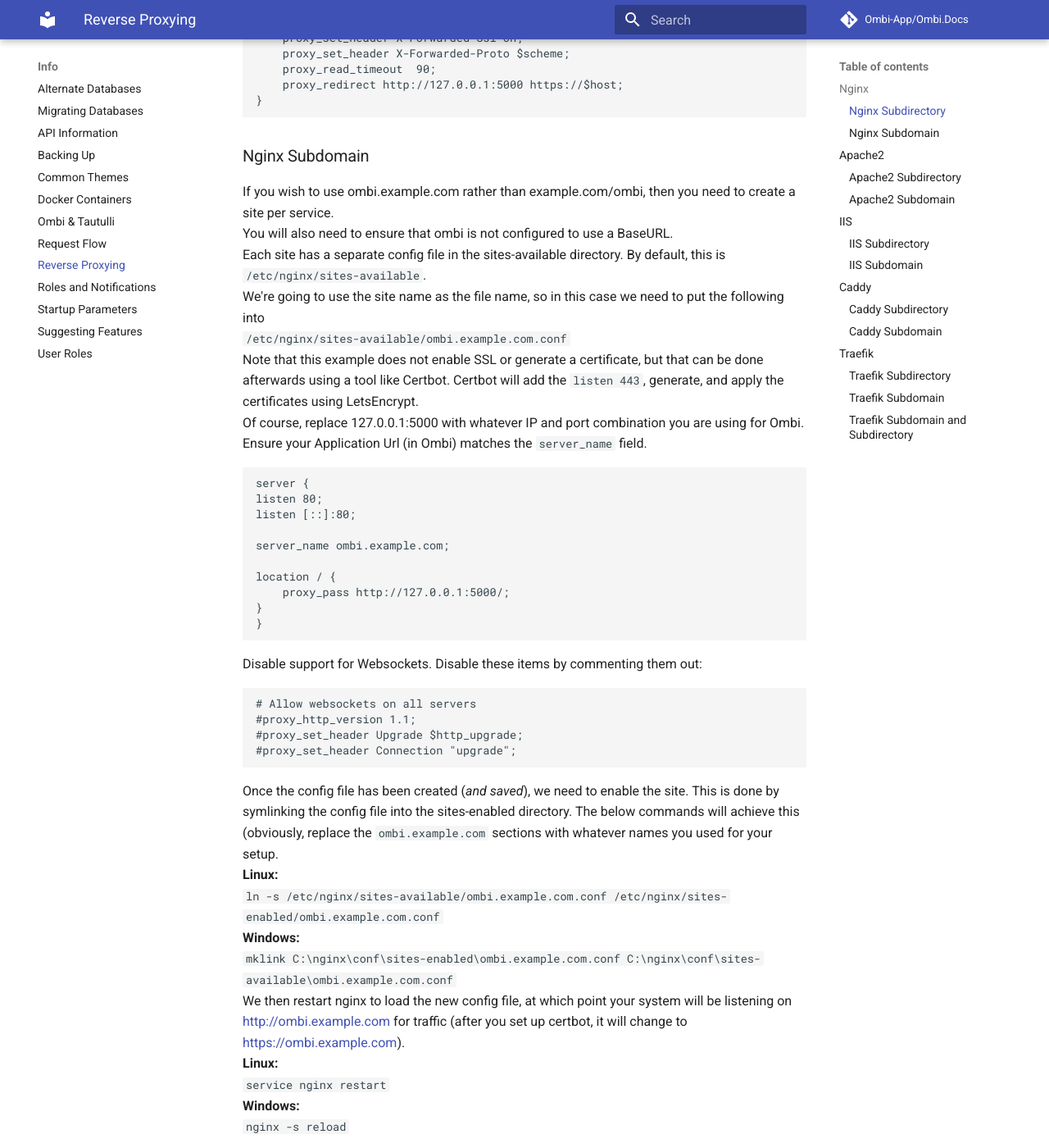
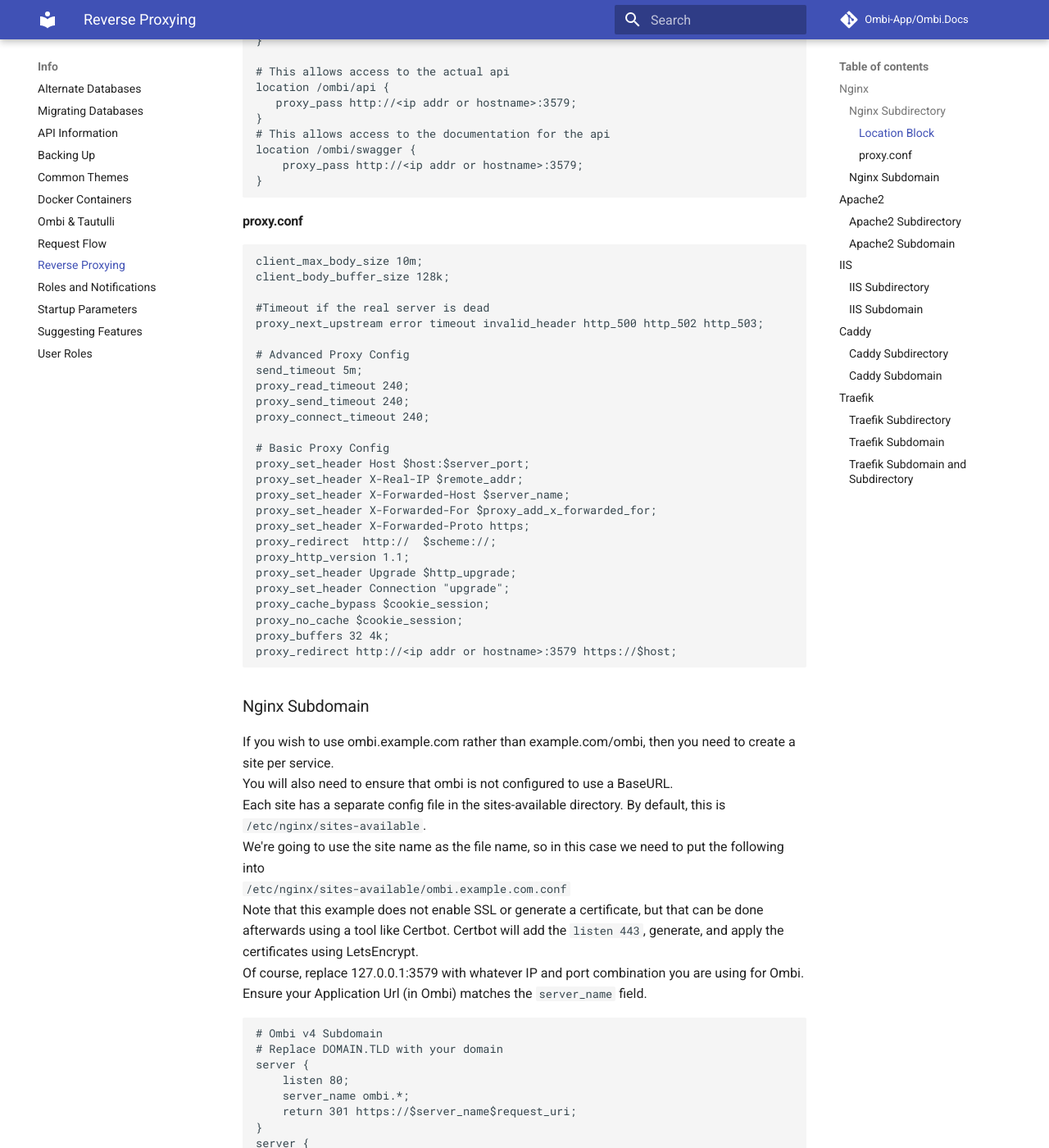
Before and after one commit to Ombi-app/Ombi.Docs, an MkDocs documentation site: the page built from docs/info/reverse-proxy.md, in a window 1280 px wide and 1400 px high, scrolled down 981 px. Shown: the whole window at 82% size. Built offline with MkDocs 1.6.1 and Material for MkDocs 9.7.7, drawn with Linux system fonts in a browser that asks for light colours; comment, search, counter and statistics services are not loaded; some of the changed text lies outside the part shown.

Commit message:
Merge reverse proxy pages

````diff
--- a/docs/info/reverse-proxy.md
+++ b/docs/info/reverse-proxy.md
@@ -6,33 +6,68 @@
 
 ## Nginx
 
+To use nginx as a reverse proxy requires no extra modules, but it does require configuring.
+
 ### Nginx Subdirectory
 
-To use nginx as a reverse proxy requires no extra modules, but it does require configuring.
-In the configuration for your nginx site (nginx.conf for the default site), you'll need to add a 'block' for catching ombi as a subpath. If you wish to use a subdomain, there is an [example further down](#nginx-subdomain).
-It goes directly below the default location, which usually looks like this:
+This is an NGINX reverse proxy configuration that **DOES** use baseurl.
+This has been tested both from a localhost redirect as well as through a router from a DMZ machine on Unbuntu 18.04.
 
-    location / {
-        root   html;
-        index  index.html index.htm;
+The advantage of this configuration is that it allows for a single certificate to provide ssl services for many different web apps.
+
+For example:
+www.somedomain.com/ombi
+www.somedomain.com/sonarr
+www.somedomain.com/radarr
+
+You would only need to install/support a certificate for **www.somedomain.com**.
+
+This configuration is if you want to run a subdirectory configuration. Note, Ombi must be started with the `--baseurl /ombi` option
+
+#### Location Block
+
+    location /ombi {
+       proxy_pass http://<ip addr or hostname>:3579;
+       include /etc/nginx/proxy.conf;
     }
 
-The block to add looks like this (some changes can be made depending on your setup, but generally this works).
-Note that if the machine hosting your application is not the same as your web server, then you'll need to replace `127.0.0.1` with the IP of your Ombi host.
-If you are using a port other than `5000`, you'll also need to update that to match.
-Nginx is smart enough to match the "ombi" in your location to the "ombi" in your BaseURL.
+    # This allows access to the actual api
+    location /ombi/api {
+       proxy_pass http://<ip addr or hostname>:3579;
+    }
+    # This allows access to the documentation for the api
+    location /ombi/swagger {
+        proxy_pass http://<ip addr or hostname>:3579;
+    }
 
-    location /ombi/ {
-        proxy_pass http://127.0.0.1:5000;
-        proxy_set_header Host $host;
-        proxy_set_header X-Forwarded-Host $server_name;
-        proxy_set_header X-Real-IP $remote_addr;
-        proxy_set_header X-Forwarded-For $proxy_add_x_forwarded_for;
-        proxy_set_header X-Forwarded-Ssl on;
-        proxy_set_header X-Forwarded-Proto $scheme;
-        proxy_read_timeout  90;
-        proxy_redirect http://127.0.0.1:5000 https://$host;
-    }
+#### proxy.conf
+
+    client_max_body_size 10m;
+    client_body_buffer_size 128k;
+
+    #Timeout if the real server is dead
+    proxy_next_upstream error timeout invalid_header http_500 http_502 http_503;
+
+    # Advanced Proxy Config
+    send_timeout 5m;
+    proxy_read_timeout 240;
+    proxy_send_timeout 240;
+    proxy_connect_timeout 240;
+
+    # Basic Proxy Config
+    proxy_set_header Host $host:$server_port;
+    proxy_set_header X-Real-IP $remote_addr;
+    proxy_set_header X-Forwarded-Host $server_name;
+    proxy_set_header X-Forwarded-For $proxy_add_x_forwarded_for;
+    proxy_set_header X-Forwarded-Proto https;
+    proxy_redirect  http://  $scheme://;
+    proxy_http_version 1.1;
+    proxy_set_header Upgrade $http_upgrade;
+    proxy_set_header Connection "upgrade";
+    proxy_cache_bypass $cookie_session;
+    proxy_no_cache $cookie_session;
+    proxy_buffers 32 4k;
+    proxy_redirect http://<ip addr or hostname>:3579 https://$host;
 
 ### Nginx Subdomain
 
@@ -42,28 +77,52 @@
 We're going to use the site name as the file name, so in this case we need to put the following into
 `/etc/nginx/sites-available/ombi.example.com.conf`
 Note that this example does not enable SSL or generate a certificate, but that can be done afterwards using a tool like Certbot. Certbot will add the `listen 443`, generate, and apply the certificates using LetsEncrypt.
-Of course, replace 127.0.0.1:5000 with whatever IP and port combination you are using for Ombi.
+Of course, replace 127.0.0.1:3579 with whatever IP and port combination you are using for Ombi.
 Ensure your Application Url (in Ombi) matches the `server_name` field.
 
+    # Ombi v4 Subdomain
+    # Replace DOMAIN.TLD with your domain
     server {
-    listen 80;
-    listen [::]:80;
+        listen 80;
+        server_name ombi.*;
+        return 301 https://$server_name$request_uri;
+    }
+    server {
+        listen 443 ssl http2;
+        server_name ombi.*;
+        server_name ombi.DOMAIN.TLD;
+        ssl_certificate /nginx/ssl/DOMAIN.TLD-chain.pem;
+        ssl_certificate_key /nginx/ssl/DOMAIN.TLD-key.pem;
+        ssl_session_cache builtin:1000;
+        ssl_protocols TLSv1 TLSv1.1 TLSv1.2;
+        ssl_prefer_server_ciphers on;
+        ssl_ciphers 'ECDHE-RSA-AES128-GCM-SHA256:ECDHE-ECDSA-AES128-GCM-SHA256:ECDHE-RSA-AES256-GCM-SHA384:ECDHE-ECDSA-AES256-GCM-SHA384:DHE-RSA-AES128-GCM-SHA256:DHE-DSS-AES128-GCM-SHA256:kEDH+AESGCM:ECDHE-RSA-AES128-SHA256:ECDHE-ECDSA-AES128-SHA256:ECDHE-RSA-AES128-SHA:ECDHE-ECDSA-AES128-SHA:ECDHE-RSA-AES256-SHA384:ECDHE-ECDSA-AES256-SHA384:ECDHE-RSA-AES256-SHA:ECDHE-ECDSA-AES256-SHA:DHE-RSA-AES128-SHA256:DHE-RSA-AES128-SHA:DHE-DSS-AES128-SHA256:DHE-RSA-AES256-SHA256:DHE-DSS-AES256-SHA:DHE-RSA-AES256-SHA:ECDHE-RSA-DES-CBC3-SHA:ECDHE-ECDSA-DES-CBC3-SHA:AES128-GCM-SHA256:AES256-GCM-SHA384:AES128-SHA256:AES256-SHA256:AES128-SHA:AES256-SHA:AES:CAMELLIA:DES-CBC3-SHA:!aNULL:!eNULL:!EXPORT:!DES:!RC4:!MD5:!PSK:!aECDH:!EDH-DSS-DES-CBC3-SHA:!EDH-RSA-DES-CBC3-SHA:!KRB5-DES-CBC3-SHA';
+        ssl_session_tickets off;
+        ssl_ecdh_curve secp384r1;
+        resolver 1.1.1.1 1.0.0.1 valid=300s;
+        resolver_timeout 10s;
+        gzip on;
+        gzip_vary on;
+        gzip_min_length 1000;
+        gzip_proxied any;
+        gzip_types text/plain text/css text/xml application/xml text/javascript application/x-javascript image/svg+xml;
+        gzip_disable "MSIE [1-6]\.";
 
-    server_name ombi.example.com;
-
-    location / {
-        proxy_pass http://127.0.0.1:5000/;
+        location / {
+            proxy_pass http://127.0.0.1:3579;
+        proxy_http_version 1.1;
+        proxy_set_header Upgrade $http_upgrade;
+        proxy_set_header Connection "upgrade";
+        }
+        # This allows access to the actual api
+        location /api {
+                proxy_pass http://127.0.0.1:3579;
+        }
+        # This allows access to the documentation for the api
+        location /swagger {
+                proxy_pass http://127.0.0.1:3579;
+        }
     }
-    }
-
-Disable support for Websockets. Disable these items by commenting them out:
-
-```conf
-# Allow websockets on all servers
-#proxy_http_version 1.1;
-#proxy_set_header Upgrade $http_upgrade;
-#proxy_set_header Connection "upgrade";
-```
 
 Once the config file has been created (_and saved_), we need to enable the site. This is done by symlinking the config file into the sites-enabled directory. The below commands will achieve this (obviously, replace the `ombi.example.com` sections with whatever names you used for your setup.
 __Linux:__
@@ -83,18 +142,16 @@
 To run Apache with a reverse proxy setup, you'll need to activate certain modules.
 (assume all commands require sudo):
 
-```bash
-apt-get install -y libapache2-mod-proxy-html libxml2-dev
-a2enmod proxy
-a2enmod proxy_http
-a2enmod proxy_ajp
-a2enmod rewrite
-a2enmod deflate
-a2enmod headers
-a2enmod proxy_balancer
-a2enmod proxy_connect
-a2enmod proxy_html
-```
+    apt-get install -y libapache2-mod-proxy-html libxml2-dev
+    a2enmod proxy
+    a2enmod proxy_http
+    a2enmod proxy_ajp
+    a2enmod rewrite
+    a2enmod deflate
+    a2enmod headers
+    a2enmod proxy_balancer
+    a2enmod proxy_connect
+    a2enmod proxy_html
 
 In your Virtualhost configuration file you'll need to add a few things.
 _**Note:** VirtualHost configurations are usually under /etc/apache2/sites-enabled/_
@@ -112,14 +169,14 @@
 
     <Location /ombi>
     Allow from 0.0.0.0
-    ProxyPass "http://ip.of.ombi.host:5000/ombi" connectiontimeout=5 timeout=30 keepalive=on
-    ProxyPassReverse "http://ip.of.ombi.host:5000/ombi"
+    ProxyPass "http://ip.of.ombi.host:3579/ombi" connectiontimeout=5 timeout=30 keepalive=on
+    ProxyPassReverse "http://ip.of.ombi.host:3579/ombi"
     </Location>
 
 ### Apache2 Subdomain
 
-    ProxyPass /ombi http://ip.of.ombi.host:5000/ombi
-    ProxyPassReverse /ombi http://ip.of.ombi.host:5000/ombi
+    ProxyPass /ombi http://ip.of.ombi.host:3579/ombi
+    ProxyPassReverse /ombi http://ip.of.ombi.host:3579/ombi
 
 Once all your changes are done, you'll need to run `service apache2 restart` to make the changes go live.
 
@@ -157,7 +214,7 @@
                 <clear />
                 <rule name="ReverseProxyInboundOMBI" stopProcessing="true">
                     <match url="(.*)" />
-                    <action type="Rewrite" url="http://localhost:5000/ombi/{R:1}" />
+                    <action type="Rewrite" url="http://localhost:3579/ombi/{R:1}" />
                     <serverVariables>
                         <set name="host" value="$host" />
                         <set name="HTTP_X_FORWARDED_HOST" value="$server_name" />
@@ -178,7 +235,7 @@
                     <action type="Rewrite" value="{HTTP_X_ORIGINAL_ACCEPT_ENCODING}" />
                 </rule>
                 <rule name="ReverseProxyOutboundOMBI" preCondition="ResponseIsHtml1" enabled="true" stopProcessing="false">
-                    <match filterByTags="A, Area, Base, Form, Frame, Head, IFrame, Img, Input, Link, Script" pattern="^http(s)?://localhost:5000/ombi/(.*)" />
+                    <match filterByTags="A, Area, Base, Form, Frame, Head, IFrame, Img, Input, Link, Script" pattern="^http(s)?://localhost:3579/ombi/(.*)" />
                     <conditions logicalGrouping="MatchAll" trackAllCaptures="true">
                         <add input="{HTTP_REFERER}" pattern="/ombi" />
                     </conditions>
@@ -229,7 +286,7 @@
 
                 <rule name="RP_Ombi" enabled="true" stopProcessing="true">
                     <match url="(.*)" />
-                    <action type="Rewrite" url="http://localhost:5000/{R:1}" />
+                    <action type="Rewrite" url="http://localhost:3579/{R:1}" />
                     <serverVariables>
                     </serverVariables>
                 </rule>
@@ -263,7 +320,7 @@
 ```conf
 your.domain.tld {
     route /ombi* {
-        reverse_proxy 127.0.0.1:5000
+        reverse_proxy 127.0.0.1:3579
     }
 }
 ```
@@ -272,7 +329,7 @@
 
 ```conf
 ombi.yourdomain.tld {
-    reverse_proxy 127.0.0.1:5000
+    reverse_proxy 127.0.0.1:3579
   }
 ```
 
````
